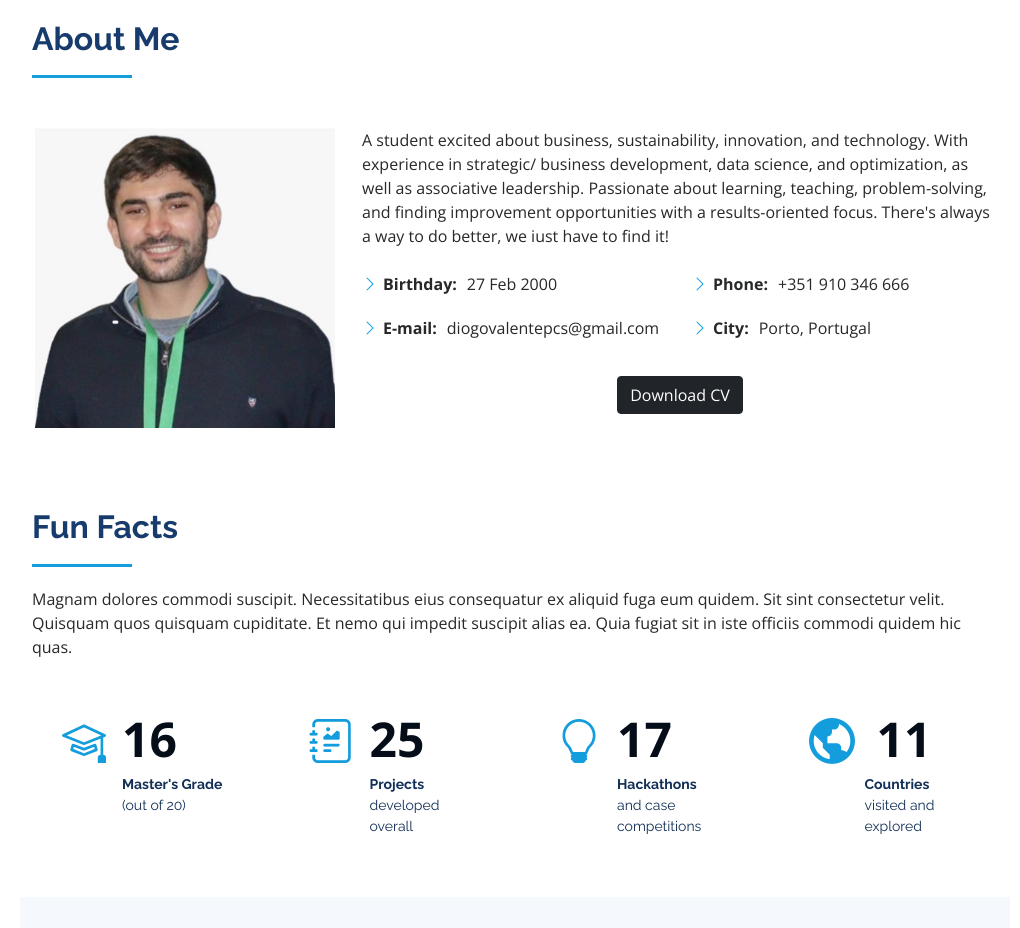
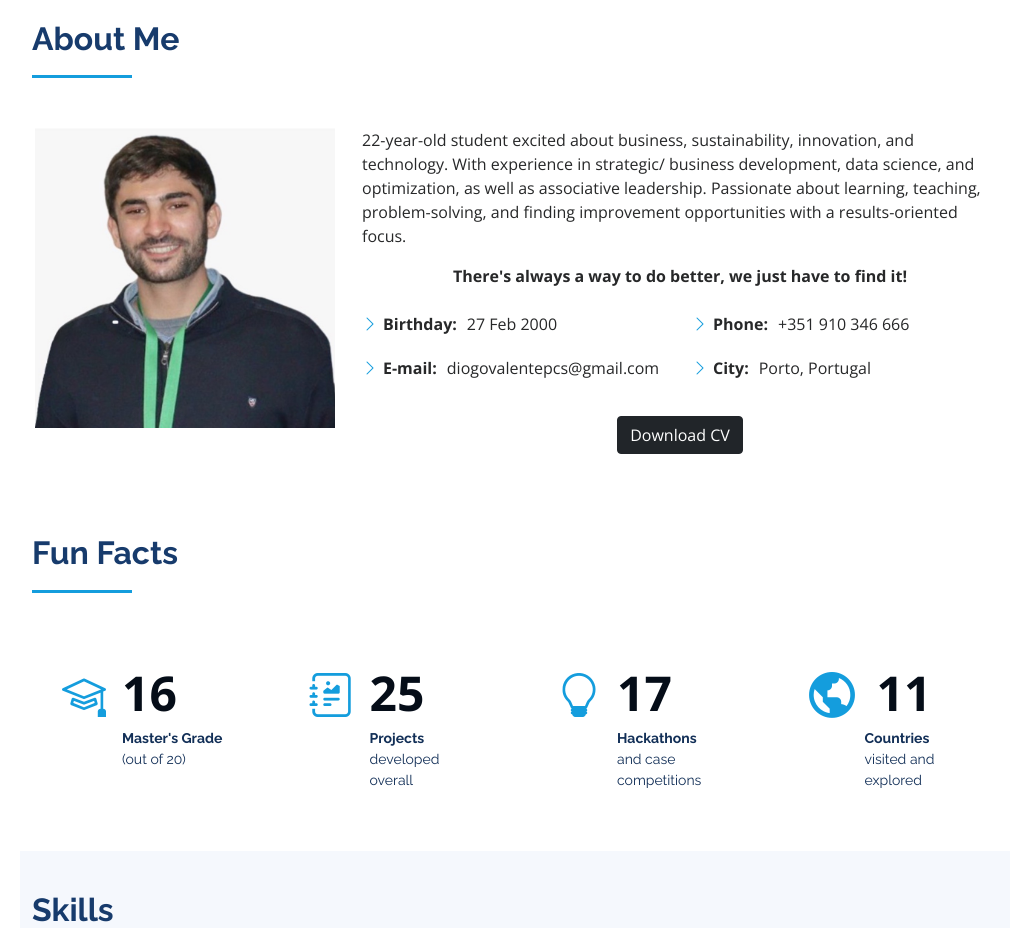
Before and after one commit to diogovalentepcs/diogovalentepcs.github.io, a plain HTML site: page index.html in a window 1280 px wide. Shown: the part 820-1748 px from the top of the page, without its empty margins (250-1270 px from the left). Drawn offline with nearby package versions, Linux system fonts and the light colour scheme.

Commit message:
Update About

```diff
--- a/index.html
+++ b/index.html
@@ -92,8 +92,10 @@
             <img src="assets/img/profile-img.jpg" class="img-fluid" alt="">
           </div>
           <div class="col-lg-8 pt-4 pt-lg-0 content" data-aos="fade-left">
-          <p>A student excited about business, sustainability, innovation, and technology. With experience in  strategic/ business development, data science,
-              and optimization, as well as associative leadership. Passionate about learning, teaching, problem-solving, and finding improvement opportunities with a results-oriented focus. There's always a way to do better, we iust have to find it!</p>
+          <p>22-year-old student excited about business, sustainability, innovation, and technology.
+            With experience in strategic/ business development, data science, and optimization, as well as associative leadership.
+            Passionate about learning, teaching, problem-solving, and finding improvement opportunities with a results-oriented focus.</p>
+          <p class="fw-bold text-center">There's always a way to do better, we just have to find it!</p>
           <!--  <h3>UI/UX Designer &amp; Web Developer.</h3>
             <p class="fst-italic">
               Lorem ipsum dolor sit amet, consectetur adipiscing elit, sed do eiusmod tempor incididunt ut labore et dolore
@@ -126,7 +128,7 @@
 
         <div class="section-title">
           <h2>Fun Facts</h2>
-          <p>Magnam dolores commodi suscipit. Necessitatibus eius consequatur ex aliquid fuga eum quidem. Sit sint consectetur velit. Quisquam quos quisquam cupiditate. Et nemo qui impedit suscipit alias ea. Quia fugiat sit in iste officiis commodi quidem hic quas.</p>
+          <!-- <p>Magnam dolores commodi suscipit. Necessitatibus eius consequatur ex aliquid fuga eum quidem. Sit sint consectetur velit. Quisquam quos quisquam cupiditate. Et nemo qui impedit suscipit alias ea. Quia fugiat sit in iste officiis commodi quidem hic quas.</p> -->
         </div>
 
         <div class="row no-gutters">
```
